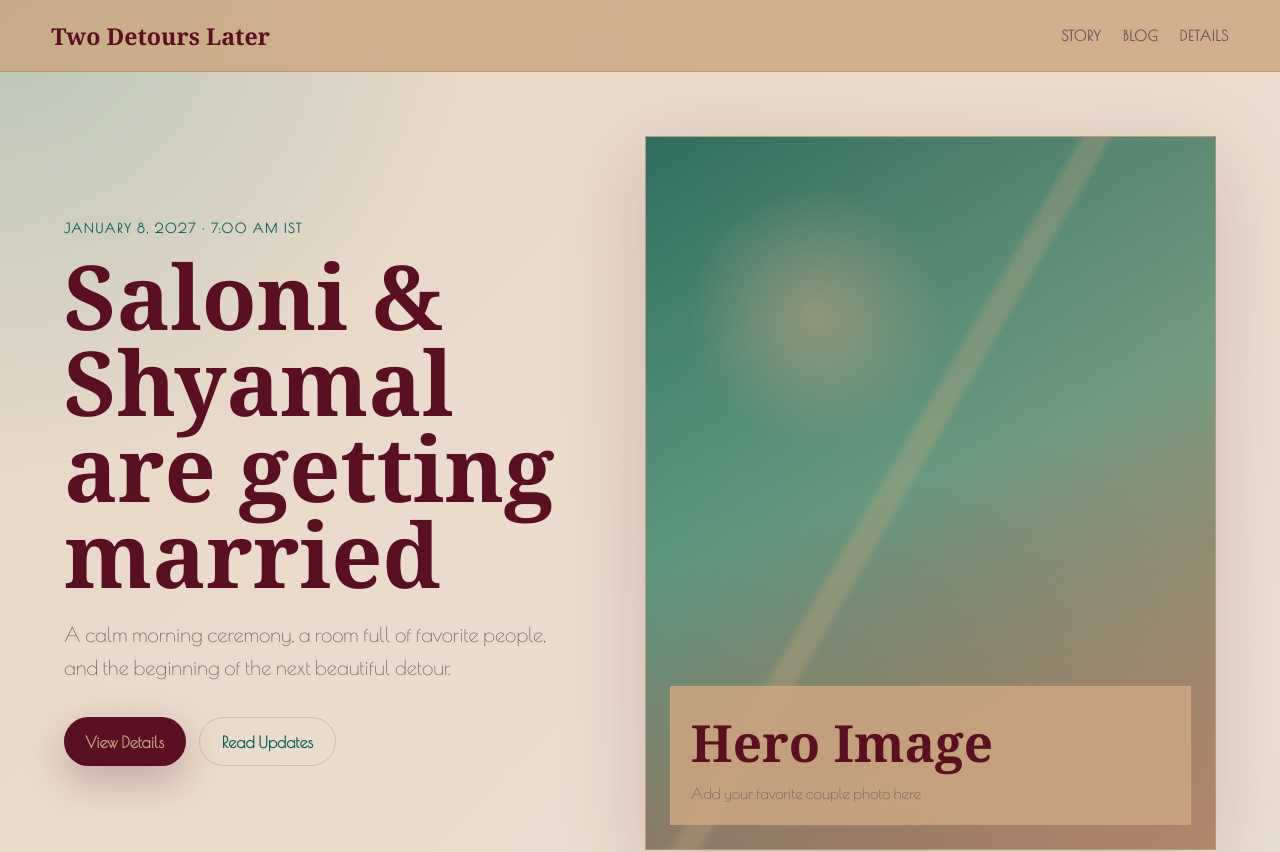
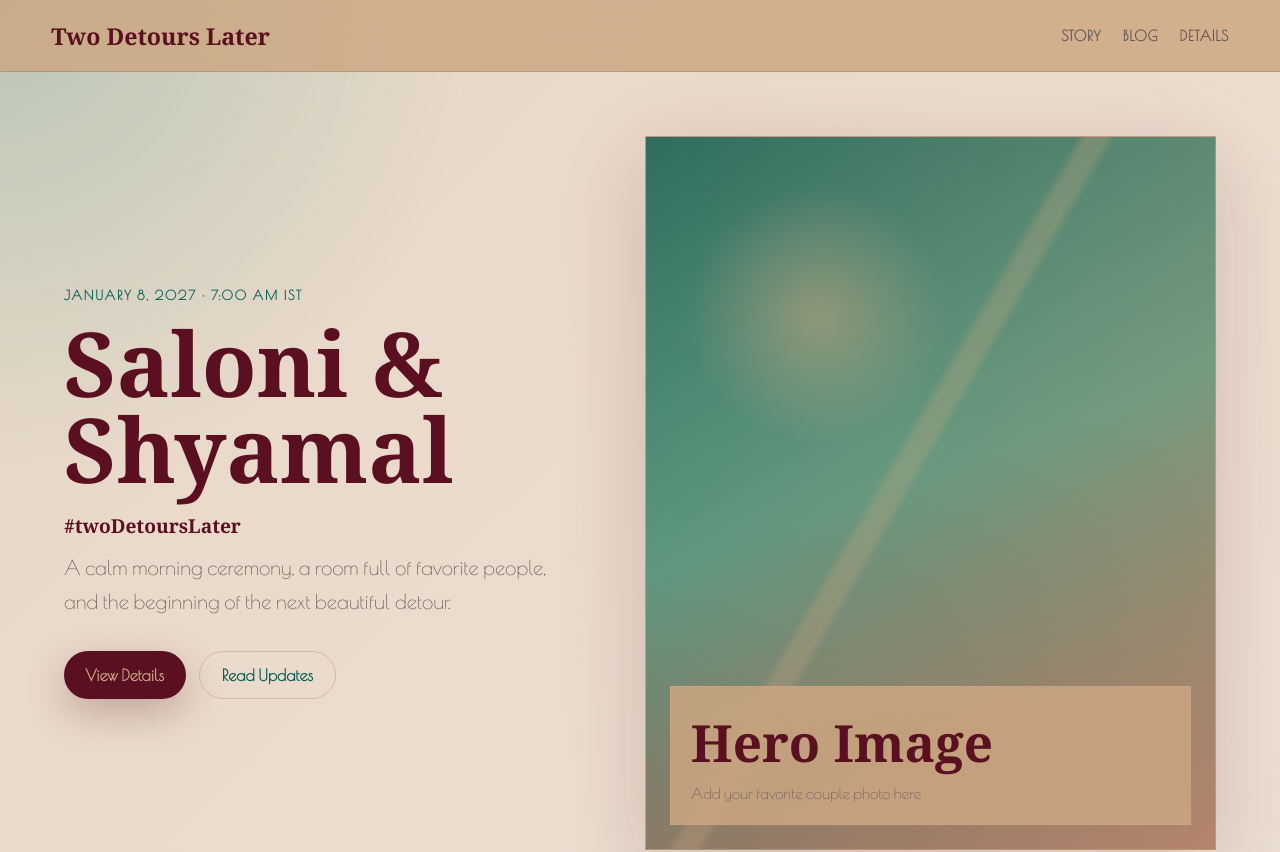
Before and after one commit to SalonSikdar/two-detours-later, a React (Create React App) app: page / in a window 1280 px wide. Shown: the top 852 px of the page. Built offline with nearby package versions, Linux system fonts and the light colour scheme; a web font is replaced by a local one.

Commit message:
updated banner

```diff
--- a/src/App.js
+++ b/src/App.js
@@ -52,7 +52,8 @@ function App() {
       <section className="hero" id="home">
         <div className="hero-copy">
           <p className="eyebrow">January 8, 2027 · 7:00 AM IST</p>
-          <h1>Saloni & Shyamal are getting married</h1>
+          <h1>Saloni & Shyamal</h1>
+          <h3>#twoDetoursLater</h3>
           <p className="hero-text">
             A calm morning ceremony, a room full of favorite people, and the
             beginning of the next beautiful detour.
```
